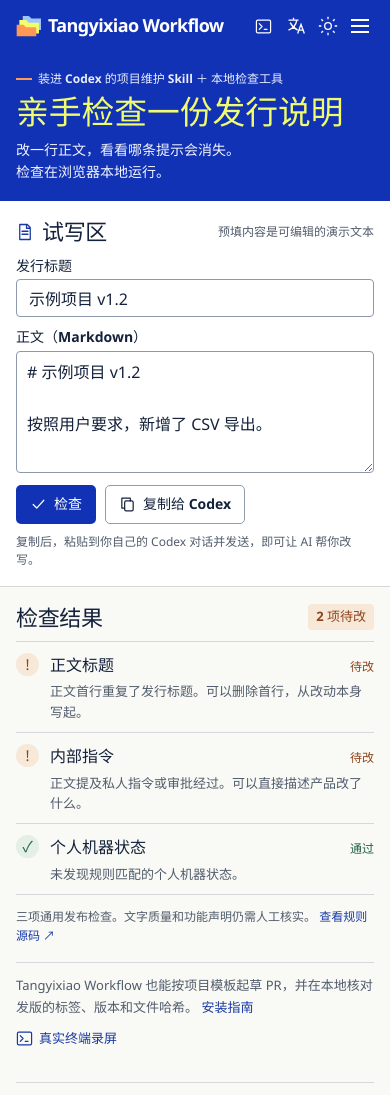
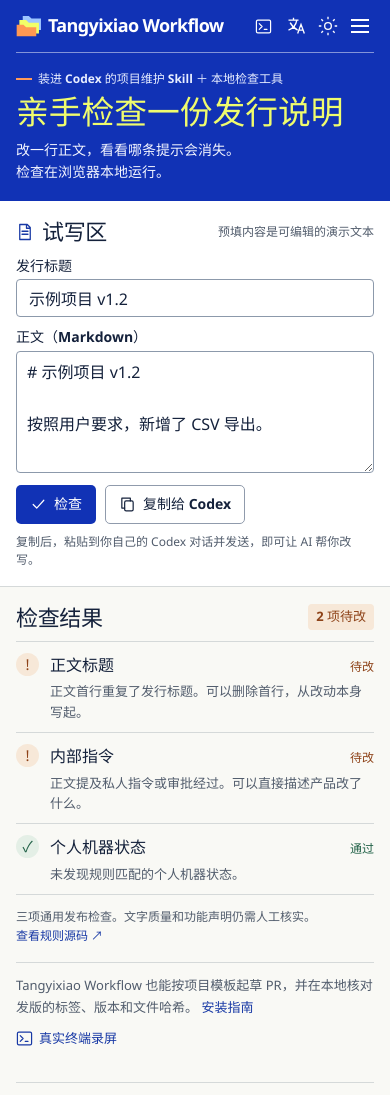
Before and after one commit to tangyixiao/tangyixiao-workflow, a website: page project-website/site/index.html in a window 390 px wide. Shown: the top 1095 px of the page. Drawn offline with Linux system fonts and the light colour scheme.

Commit message:
fix: keep the install link readable at tablet widths

```diff
--- a/project-website/site/workbench.css
+++ b/project-website/site/workbench.css
@@ -33,10 +33,11 @@
 .page-home .site-header::before {
   content: "";
   position: absolute;
-  inset: 0;
+  inset: 0 0 -1px;
   z-index: -1;
+  border-bottom: 1px solid #ffffff47;
   box-shadow: 0 0 0 100vmax var(--cobalt);
-  clip-path: inset(0 -100vmax -1px);
+  clip-path: inset(0 -100vmax);
 }
 .page-home .brand {
   display: inline-flex;
@@ -176,7 +177,7 @@
 #advisories h3 { font-size: 14px; }
 #advisories ul { padding-left: 20px; margin: 3px 0; }
 .report-foot { margin-top: 13px; color: var(--muted); font-size: 12px; line-height: 1.55; }
-.report-foot a, .bench-more a { font-weight: 650; text-decoration: none; }
+.report-foot a, .bench-more a { font-weight: 650; text-decoration: none; white-space: nowrap; }
 .report-foot a:hover, .bench-more a:hover, .record:hover { text-decoration: underline; }
 .pending, .bench-fallback { padding: 14px 0; font-size: 15px; color: var(--muted); }
 .report pre { white-space: pre-wrap; }
```
